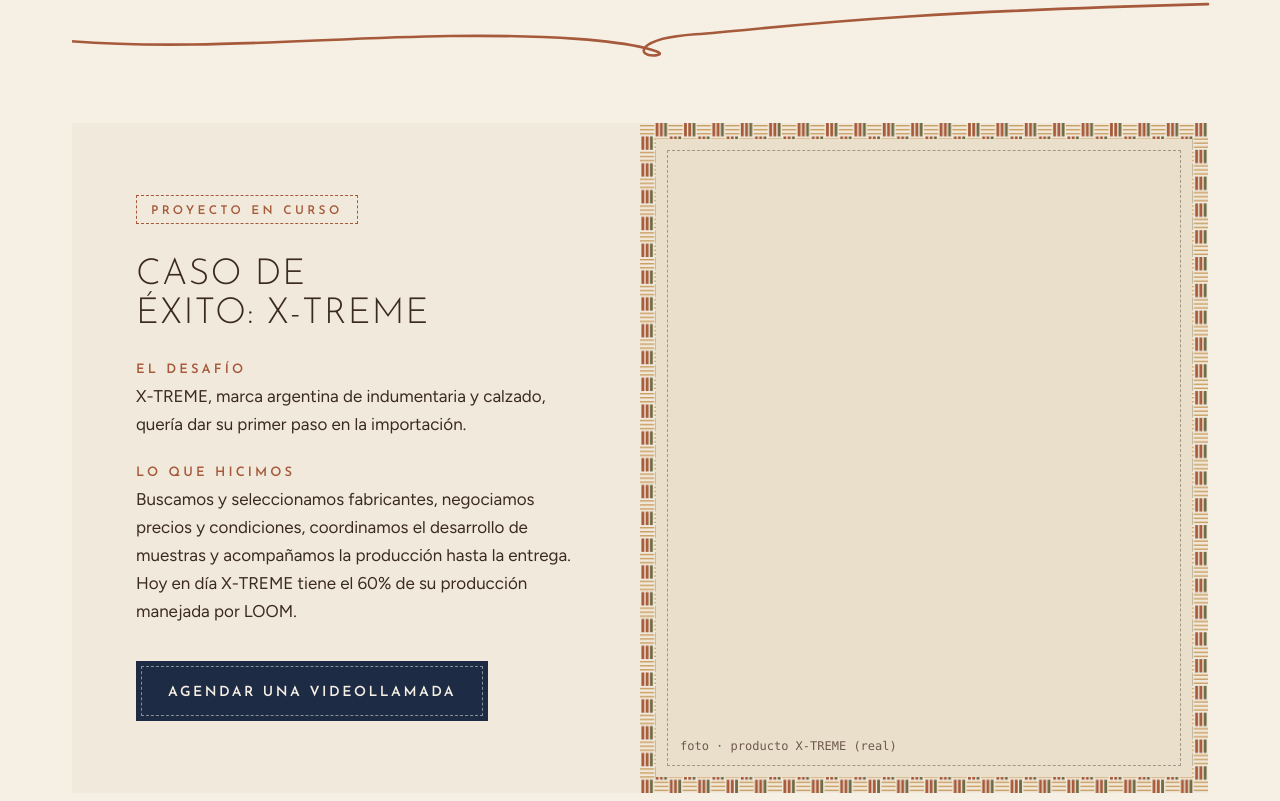
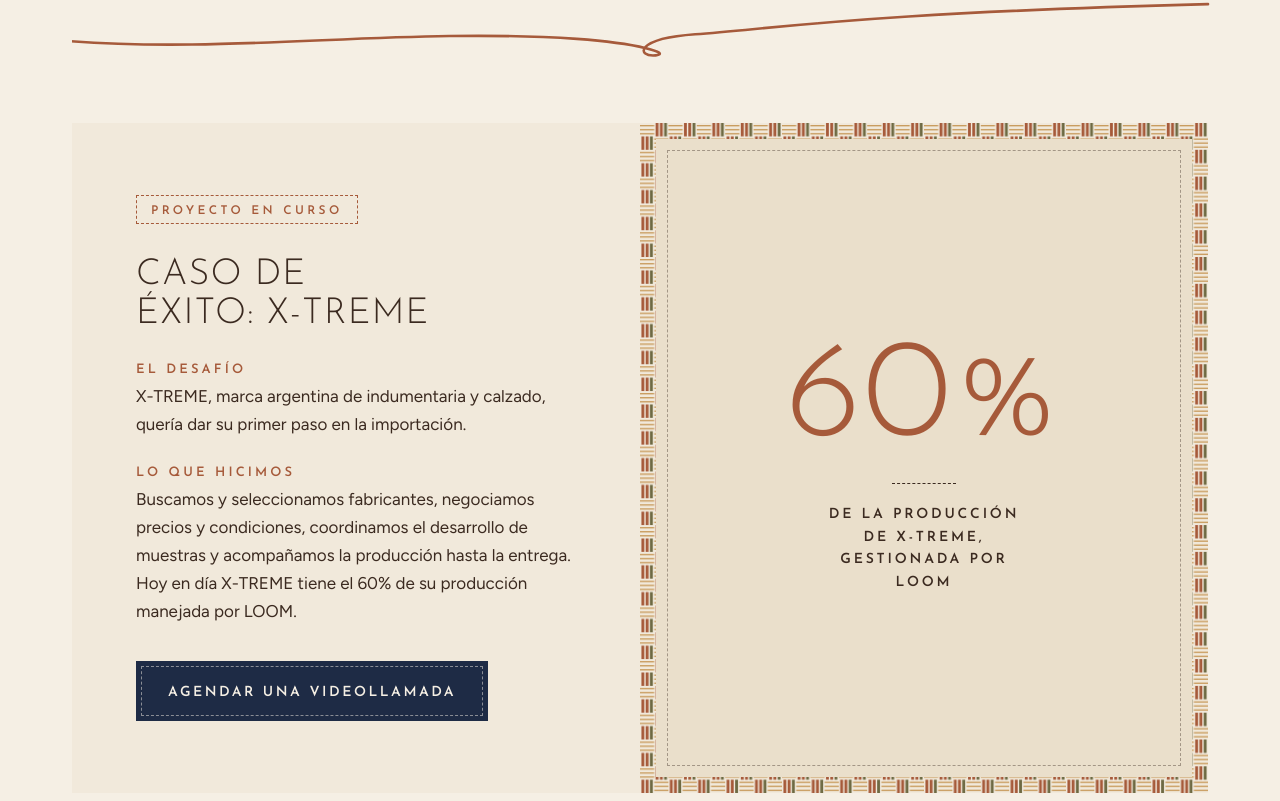
Before and after one commit to JulianaGimenez-1515/loom-web, an Astro site: page / in a window 1280 px wide. Shown: the part 5339-6140 px from the top of the page. Built offline with nearby package versions, Linux system fonts and the light colour scheme; Astro itself is replaced by a stand-in of ours.

Commit message:
Caso de éxito: dato destacado (60%) en lugar de foto
Co-Authored-By: Claude Opus 5.5 <noreply@anthropic.com>

```diff
--- a/public/admin/config.yml
+++ b/public/admin/config.yml
@@ -103,7 +103,9 @@ collections:
               - { label: Título, name: titulo, widget: string }
               - { label: El desafío, name: desafio, widget: text }
               - { label: Lo que hicimos, name: hicimos, widget: text }
-              - { label: Foto, name: imagen, widget: image, required: false }
+              - { label: Dato destacado (número grande), name: dato, widget: string, required: false, hint: "Ej: 60%. Se muestra en el marco cuando no hay foto. Si lo dejás vacío y sin foto, se ve el marco con la etiqueta." }
+              - { label: Texto debajo del dato, name: datoTexto, widget: string, required: false }
+              - { label: Foto, name: imagen, widget: image, required: false, hint: "Si subís una foto, reemplaza al dato destacado." }
               - { label: Etiqueta del marco vacío, name: imagenEtiqueta, widget: string, required: false }
 
       # ======================= SERVICIOS =======================
--- a/src/components/Marco.astro
+++ b/src/components/Marco.astro
@@ -25,6 +25,8 @@ const style = [
   <div class="frame-inner">
     {imagen
       ? <img src={imagen} alt={alt} loading="lazy" decoding="async" />
-      : <span class="frame-label">{etiqueta}</span>}
+      : Astro.slots.has('default')
+        ? <slot />
+        : <span class="frame-label">{etiqueta}</span>}
   </div>
 </div>
--- a/src/data/inicio.json
+++ b/src/data/inicio.json
@@ -76,6 +76,8 @@
     "titulo": "Caso de éxito: X-TREME",
     "desafio": "X-TREME, marca argentina de indumentaria y calzado, quería dar su primer paso en la importación.",
     "hicimos": "Buscamos y seleccionamos fabricantes, negociamos precios y condiciones, coordinamos el desarrollo de muestras y acompañamos la producción hasta la entrega. Hoy en día X-TREME tiene el 60% de su producción manejada por LOOM.",
+    "dato": "60%",
+    "datoTexto": "de la producción de X-TREME, gestionada por LOOM",
     "imagen": "",
     "imagenEtiqueta": "foto · producto X-TREME (real)"
   }
--- a/src/pages/index.astro
+++ b/src/pages/index.astro
@@ -127,7 +127,15 @@ const wa = `https://wa.me/${site.whatsapp}`;
       <div class="caso-bloque"><h3>Lo que hicimos</h3><p>{data.caso.hicimos}</p></div>
       <a href="/contacto#agenda" class="btn btn-primary" style="align-self:flex-start;margin-top:8px">{site.botonAgenda}</a>
     </div>
-    <Marco imagen={data.caso.imagen} alt={data.caso.titulo} etiqueta={data.caso.imagenEtiqueta} minHeight={440} />
+    <Marco imagen={data.caso.imagen} alt={data.caso.titulo} etiqueta={data.caso.imagenEtiqueta} minHeight={440} class="caso-marco">
+      {data.caso.dato && (
+        <div class="dato" data-reveal="up" data-delay="200">
+          <span class="dato-num">{data.caso.dato}</span>
+          <span class="dato-linea" aria-hidden="true"></span>
+          <span class="dato-texto">{data.caso.datoTexto}</span>
+        </div>
+      )}
+    </Marco>
   </section>
 
   <Hilvan flip mt={64} />
@@ -253,6 +261,39 @@ const wa = `https://wa.me/${site.whatsapp}`;
   .caso-bloque h3 { margin: 0; font-family: var(--josefin); font-weight: 600; font-size: 13px; letter-spacing: .24em; text-transform: uppercase; color: var(--arcilla); }
   .caso-bloque p { margin: 0; font-size: 17px; line-height: 1.65; }
 
+  /* Dato destacado dentro del marco (cuando no hay foto) */
+  .dato {
+    position: absolute;
+    inset: 0;
+    display: flex;
+    flex-direction: column;
+    align-items: center;
+    justify-content: center;
+    gap: 20px;
+    padding: 40px;
+    text-align: center;
+  }
+  .dato-num {
+    font-family: var(--josefin);
+    font-weight: 300;
+    font-size: clamp(88px, 11vw, 150px);
+    line-height: .9;
+    letter-spacing: .02em;
+    color: var(--arcilla);
+    padding-top: .1em;
+  }
+  .dato-linea { width: 64px; border-top: 1.5px dashed var(--marron); }
+  .dato-texto {
+    max-width: 22ch;
+    font-family: var(--josefin);
+    font-weight: 600;
+    font-size: 14px;
+    line-height: 1.6;
+    letter-spacing: .2em;
+    text-transform: uppercase;
+    color: var(--marron);
+  }
+
   /* Fundadoras */
   .founders { padding-top: 94px; padding-bottom: 79px; display: flex; flex-direction: column; align-items: center; gap: 48px; text-align: center; }
   .founders-head { display: flex; flex-direction: column; align-items: center; gap: 18px; }
```
Also changed, not shown: 01 Fotos web/01_services.jpg (added), 01 Fotos web/03_services.jpg (added), 01 Fotos web/05_LOOM.jpg (added), 01 Fotos web/1708422388059.jpg (added), 01 Fotos web/Imagen_Inicio.jpg (added), 1 other file.
